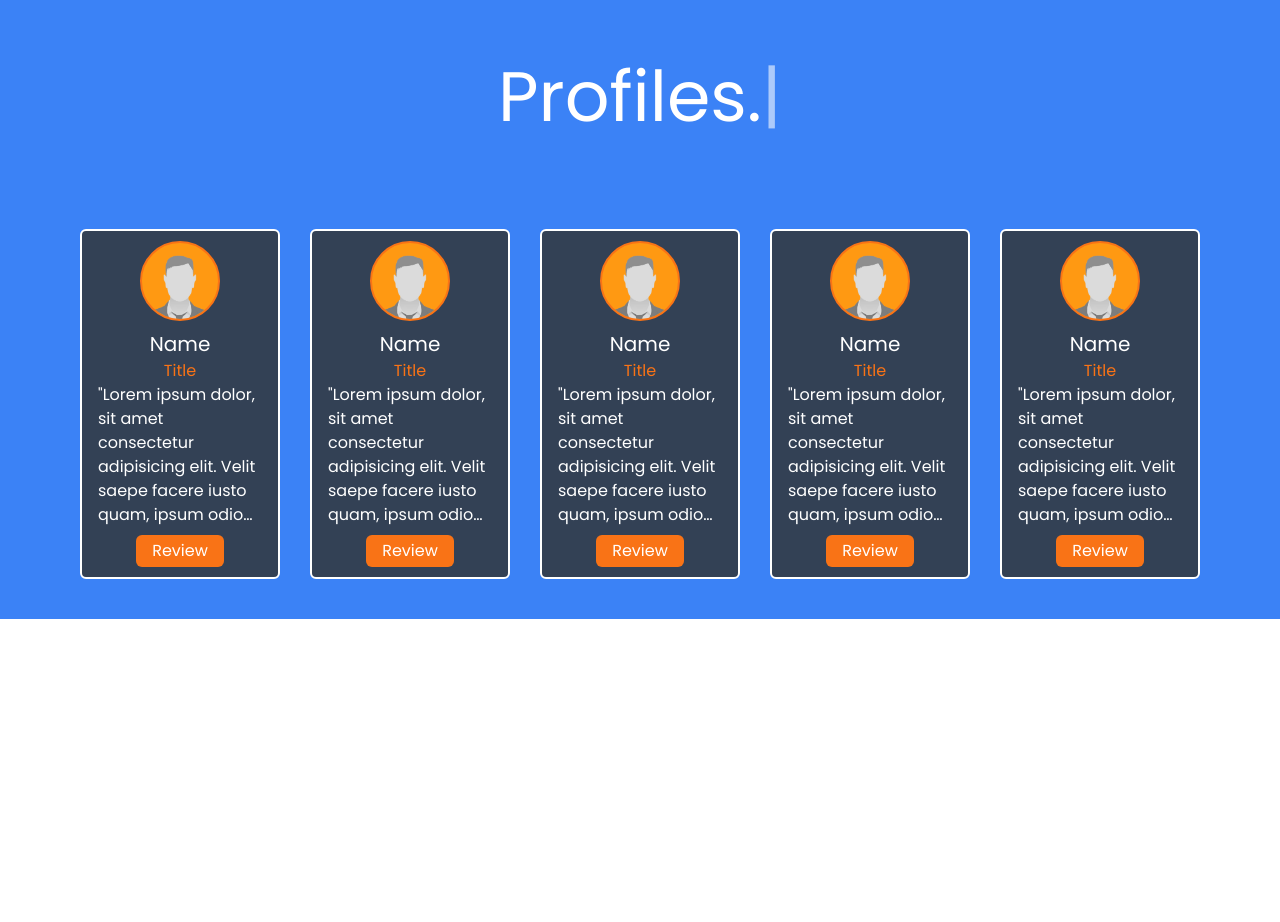
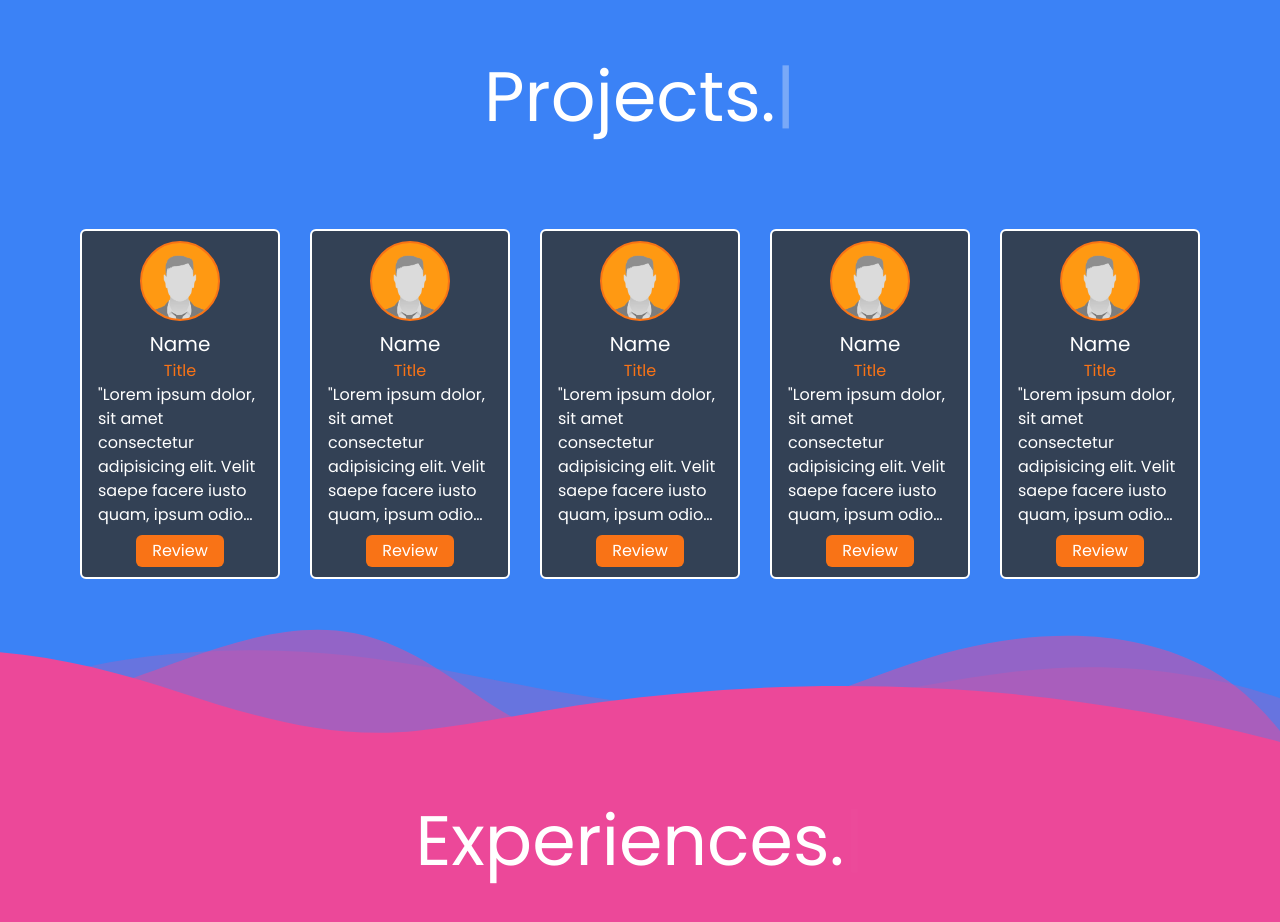
Before and after one commit to udK01/ScrollAnimateProject, a React (Vite) app in the folder ScrollAnimateProject/: page / in a window 1280 px wide. Shown: the part 1927-2849 px from the top of the page. Before the commit the page ends 2546 px from the top, so only its background shows below. Built offline with nearby package versions, Linux system fonts and the light colour scheme.

Commit message:
Added new sections changed titles.

```diff
--- a/ScrollAnimateProject/src/App.jsx
+++ b/ScrollAnimateProject/src/App.jsx
@@ -138,7 +138,7 @@
         {/* Typewriter Effect */}
         <div className="flex justify-center">
           <div className="inline-block text-[70px]">
-            <TypeWriterTitle text={"Info Dump."} />
+            <TypeWriterTitle text={"Education."} />
           </div>
         </div>
         {/* Test Paragraphs */}
@@ -197,12 +197,12 @@
         </svg>
       </div>
 
-      {/* Cards Section */}
+      {/* Projects Section */}
       <section className="bg-blue-500 space-y-20 p-10">
         {/* Typewriter Effect */}
         <div className="flex justify-center">
           <div className="inline-block text-[70px]">
-            <TypeWriterTitle text={"Profiles."} />
+            <TypeWriterTitle text={"Projects."} />
           </div>
         </div>
 
@@ -225,6 +225,38 @@
           </div>
         </div>
       </section>
+
+      {/* Divider 3 */}
+      <div className="relative w-full overflow-hidden transform rotate-180 bg-blue-500">
+        <svg
+          viewBox="0 0 1200 120"
+          preserveAspectRatio="none"
+          className="w-[134%] h-[129px] block"
+        >
+          <path
+            d="M0,0V46.29c47.79,22.2,103.59,32.17,158,28,70.36-5.37,136.33-33.31,206.8-37.5C438.64,32.43,512.34,53.67,583,72.05c69.27,18,138.3,24.88,209.4,13.08,36.15-6,69.85-17.84,104.45-29.34C989.49,25,1113-14.29,1200,52.47V0Z"
+            opacity=".25"
+            className="fill-[#EC4899]"
+          ></path>
+          <path
+            d="M0,0V15.81C13,36.92,27.64,56.86,47.69,72.05,99.41,111.27,165,111,224.58,91.58c31.15-10.15,60.09-26.07,89.67-39.8,40.92-19,84.73-46,130.83-49.67,36.26-2.85,70.9,9.42,98.6,31.56,31.77,25.39,62.32,62,103.63,73,40.44,10.79,81.35-6.69,119.13-24.28s75.16-39,116.92-43.05c59.73-5.85,113.28,22.88,168.9,38.84,30.2,8.66,59,6.17,87.09-7.5,22.43-10.89,48-26.93,60.65-49.24V0Z"
+            opacity=".5"
+            className="fill-[#EC4899]"
+          ></path>
+          <path
+            d="M0,0V5.63C149.93,59,314.09,71.32,475.83,42.57c43-7.64,84.23-20.12,127.61-26.46,59-8.63,112.48,12.24,165.56,35.4C827.93,77.22,886,95.24,951.2,90c86.53-7,172.46-45.71,248.8-84.81V0Z"
+            className="fill-[#EC4899]"
+          ></path>
+        </svg>
+      </div>
+
+      <section className="bg-pink-500 space-y-20 p-10">
+        <div className="flex justify-center">
+          <div className="inline-block text-[70px]">
+            <TypeWriterTitle text={"Experiences."} />
+          </div>
+        </div>
+      </section>
     </section>
   );
 }
```
